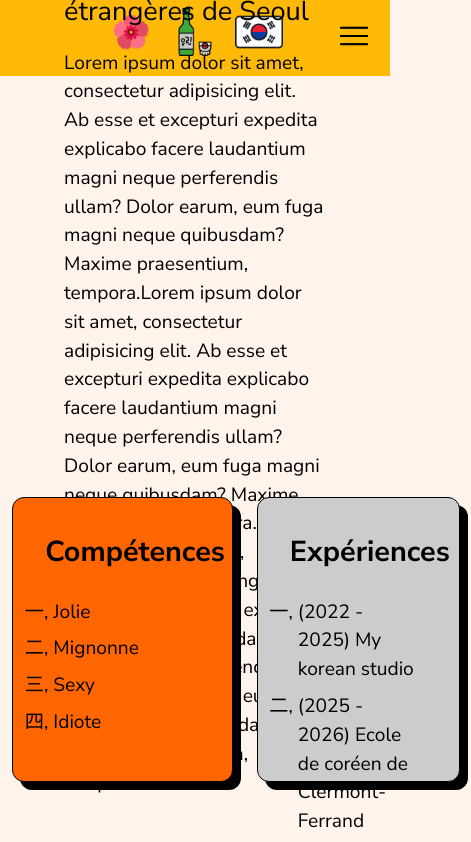
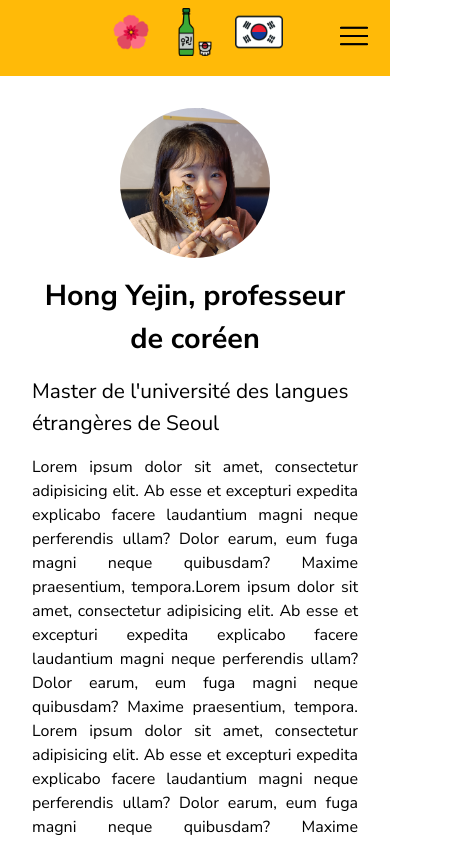
Before and after one commit to RomainAuger7/seon-saeng-nim, a Vue app: page /about in a window 390 px wide. Shown: the top 842 px of the page, 471 px wide, since content can reach past the window. Built offline with nearby package versions, Linux system fonts and the light colour scheme.

Commit message:
Aboutpage vmobile design

```diff
--- a/package.json
+++ b/package.json
@@ -7,7 +7,7 @@
     "node": "^20.19.0 || >=22.12.0"
   },
   "scripts": {
-    "dev": "vite",
+    "dev": "vite --host 0.0.0.0",
     "build": "vite build",
     "preview": "vite preview",
     "lint": "eslint . --fix --cache",
--- a/src/App.vue
+++ b/src/App.vue
@@ -57,4 +57,9 @@ img {
 .main {
   height: calc(100dvh - 96px);
 }
+@media screen and (max-width: 769px) {
+  body {
+    background: white;
+  }
+}
 </style>
--- a/src/components/Header.vue
+++ b/src/components/Header.vue
@@ -148,9 +148,13 @@ const closeSidebar = () => {
     right: -100%;
     height: 100vh;
     width: min(15em, 100%);
+    background: var(--button);
     z-index: 10;
     border-left: 1px solid black;
     transition: right 0.3s ease-out;
+  }
+  .header-nav a {
+    color: var(--primary);
   }
   .header-nav ul {
     width: 100%;
--- a/src/pages/AboutPage.vue
+++ b/src/pages/AboutPage.vue
@@ -4,7 +4,10 @@
   <div class="container">
     <Transition name="fade" appear>
       <div class="top-container">
-        <h1>Hong Yejin professeur de coréen</h1>
+        <div class="top-header">
+          <img src="/img/yejin_alt.jpg" alt="yejin" width="150" height="150" />
+          <h1>Hong Yejin, professeur de coréen</h1>
+        </div>
         <span>Master de l'université des langues étrangères de Seoul</span>
         <p>
           Lorem ipsum dolor sit amet, consectetur adipisicing elit. Ab esse et excepturi expedita
@@ -65,13 +68,26 @@
   padding: 0 4rem;
   gap: 1rem;
 }
-.top-container h1 {
+.top-header {
+  display: flex;
+  align-items: center;
+  margin-top: 2rem;
+  padding: 0;
+  gap: 1rem;
+}
+.top-header img {
+  border-radius: 50%;
+}
+.top-header h1 {
+  text-align: center;
   font-size: 2.3rem;
 }
 .top-container span {
+  text-align: start;
   font-size: 1.7rem;
 }
 .top-container p {
+  text-align: justify;
   font-size: 1.2rem;
 }
 .bottom-container {
@@ -87,14 +103,22 @@
 }
 .skill-card,
 .xp-card {
-  display: inline-block;
   border-radius: 15px;
   width: 90%;
   height: 75%;
-  padding: 2rem;
+  padding: 0 2rem;
   border: 1px solid black;
-  box-shadow: 8px 8px 0 black;
   border-radius: 12px;
+}
+.skill-card {
+  background: var(--button);
+  color: var(--primary);
+  box-shadow: 8px 8px 0 var(--primary);
+}
+.xp-card {
+  box-shadow: 8px 8px 0 var(--secondary);
+  color: var(--secondary);
+  background: var(--button);
 }
 .skill-card ul,
 .xp-card ul {
@@ -105,9 +129,6 @@
   padding: 0.5rem;
 }
 
-.skill-card {
-  background: var(--secondary);
-}
 .skill-card h1,
 .xp-card h1 {
   font-size: 1.8rem;
@@ -118,9 +139,7 @@
 .xp-card li {
   font-size: 1.2rem;
 }
-.xp-card {
-  background: var(--button-secondary);
-}
+
 .fade-enter-from {
   opacity: 0;
 }
@@ -137,4 +156,47 @@
   transition: all 1s ease-out;
   transform: translateY(0);
 }
+@media screen and (max-width: 1000px) {
+  .container {
+    height: auto;
+  }
+  .top-container {
+    padding: 0 2rem;
+  }
+  .top-container h1 {
+    font-size: 1.8rem;
+  }
+  .top-container span {
+    font-size: 1.3rem;
+  }
+  .top-container p {
+    font-size: 1rem;
+  }
+  .bottom-container {
+    flex-direction: column;
+    gap: 2rem;
+    padding: 2rem 0.5rem;
+  }
+  .skill-card,
+  .xp-card {
+    height: auto;
+    min-height: 180px;
+    width: 75%;
+    padding: 0 2rem;
+  }
+  .skill-card h1,
+  .xp-card h1 {
+    font-size: 1.6rem;
+    padding-bottom: 0.5rem;
+  }
+  .skill-card li,
+  .xp-card li {
+    font-size: 1.1rem;
+  }
+}
+@media screen and (max-width: 769px) {
+  .top-header {
+    flex-direction: column;
+  }
+}
 </style>
```
Also changed, not shown: public/img/yejin_alt.jpg (added).
